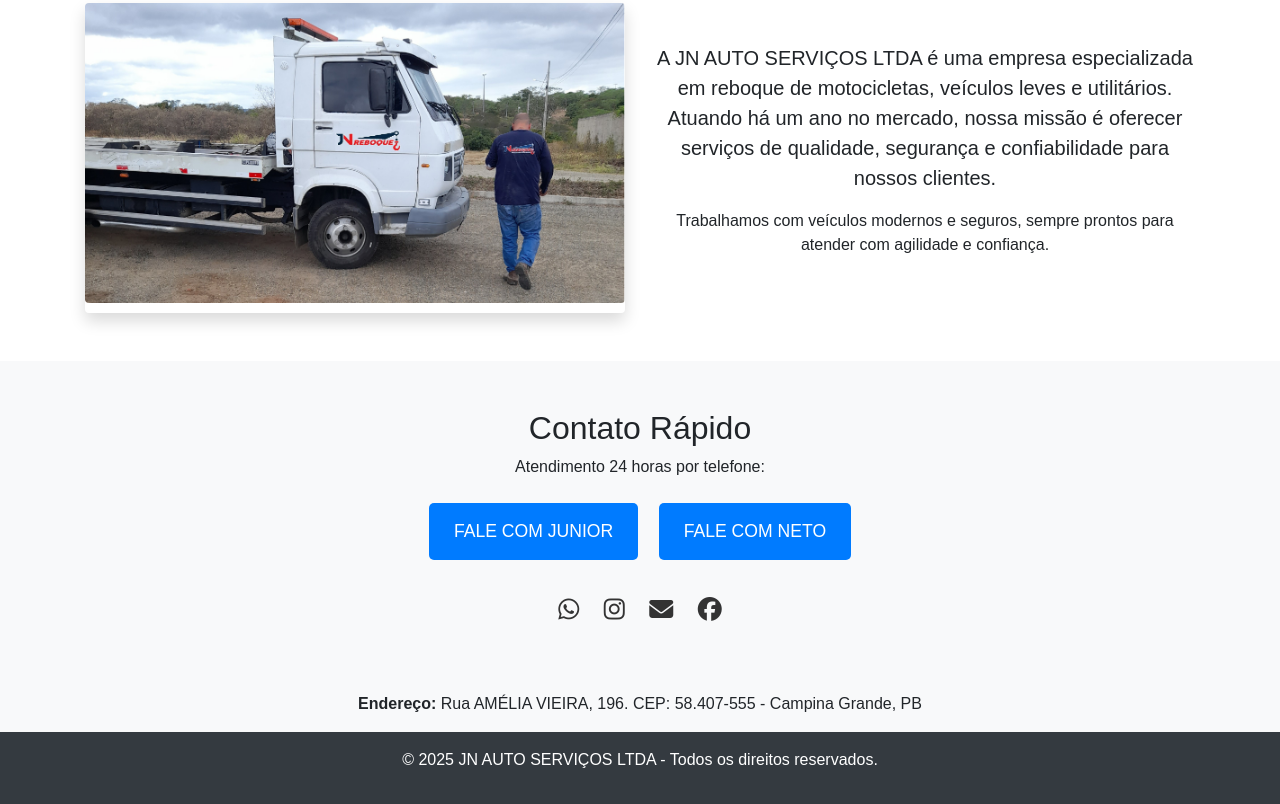
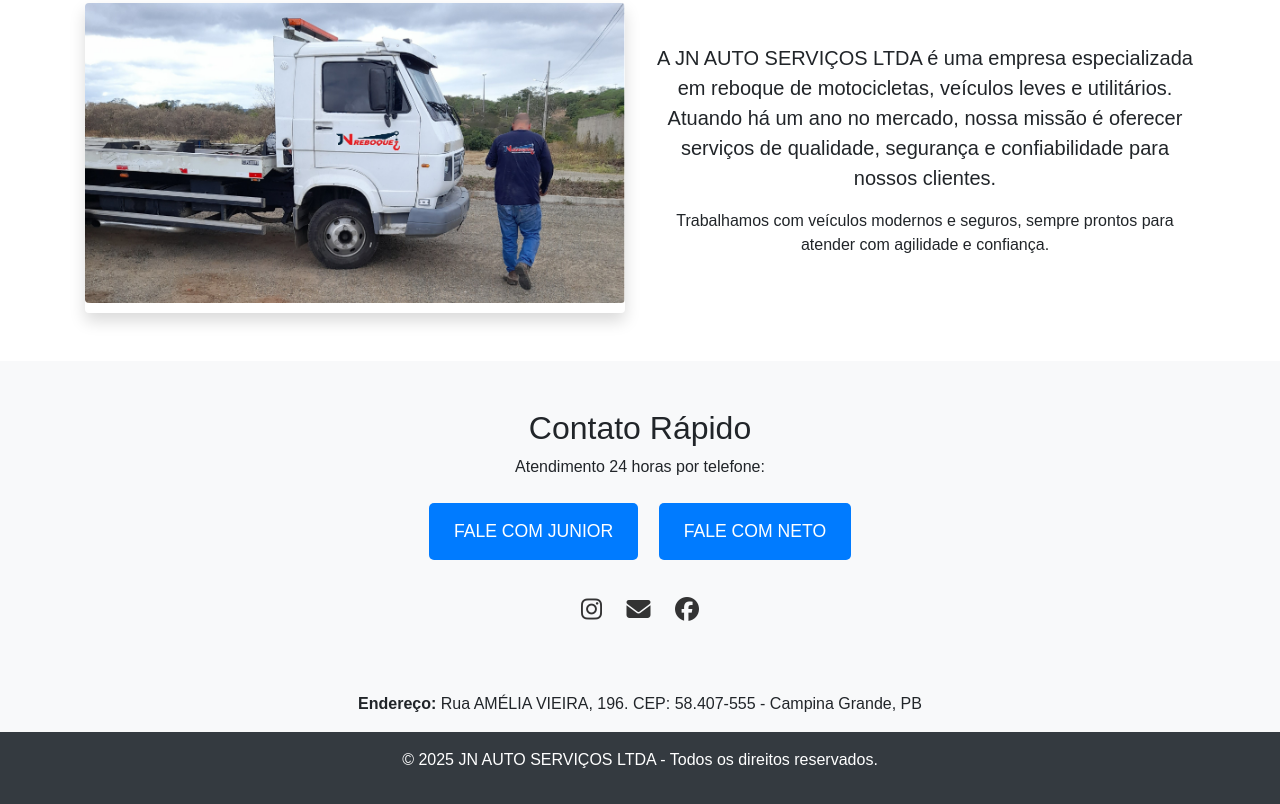
Before and after one commit to xcoalax1/jnreboque001, a plain HTML site: page index.html in a window 1280 px wide. Shown: the part 986-1790 px from the top of the page. Drawn offline with nearby package versions, Linux system fonts and the light colour scheme.

Commit message:
Update index.html

```diff
--- a/index.html
+++ b/index.html
@@ -118,7 +118,7 @@
             <a href="tel:+5583996968638" class="telefone-link">FALE COM NETO</a>
 
             <div class="social-icons mt-4">
-                <a href="tel:+5583988459439" target="_blank" title="WhatsApp"><i class="fab fa-whatsapp"></i></a>
+
                 <a href="https://www.instagram.com/jnreboques?igsh=MWVmand4OTBpenM3dA%3D%3D&utm_source=qr" target="_blank" title="Instagram"><i class="fab fa-instagram"></i></a>
                 <a href="mailto:jnautoservicos01@gmail.com" title="Enviar E-mail"><i class="fas fa-envelope"></i></a>
                 <a href="https://www.facebook.com/profile.php?id=61576695866574" target="_blank" title="Facebook"><i class="fab fa-facebook"></i></a>
```
